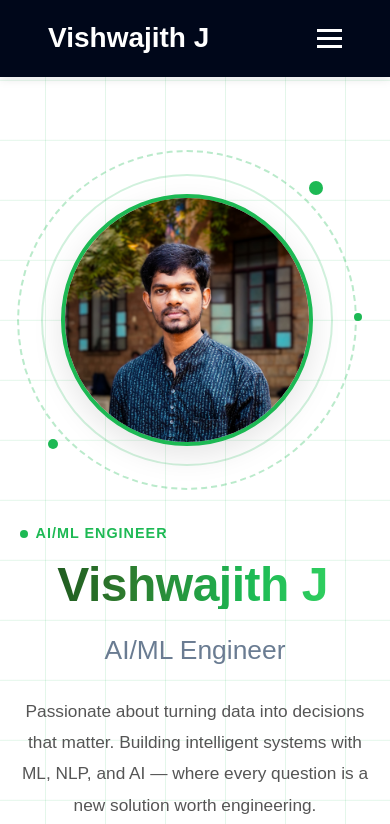
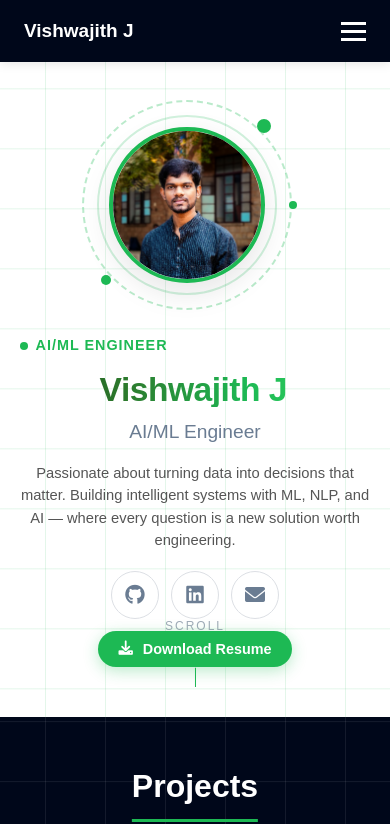
Before and after one commit to jvishwajith/vishwajith-portfolio, a plain HTML site: page index.html in a window 390 px wide. Shown: the top 824 px of the page. Drawn offline with Linux system fonts and the light colour scheme.

Commit message:
Updated v2  HTML, CSS, and JS files

```diff
--- a/styles.css
+++ b/styles.css
@@ -149,7 +149,7 @@ header {
 .logo {
     font-family: 'Syne', sans-serif;
     color: var(--white);
-    font-size: 28px;
+    font-size: 23px;
     font-weight: 700;
 }
 
@@ -483,27 +483,48 @@ header {
 }
 
 @media screen and (max-width: 800px) {
+    .hero-section {
+        padding: 120px 0 60px;
+        min-height: auto;
+    }
+
     .hero-content {
         flex-direction: column;
         text-align: center;
-        gap: 2rem;
+        gap: 1.5rem;
+    }
+
+    .profile-rings {
+        width: 260px;
+        height: 260px;
     }
 
     .hero-name {
-        font-size: 3rem;
+        font-size: 2.6rem;
         white-space: normal;
+        margin-bottom: 12px;
+    }
+
+    .hero-role {
+        font-size: 1.4rem;
+        margin-bottom: 18px;
+    }
+
+    .hero-description {
+        font-size: 1rem;
+        line-height: 1.6;
+        margin: 0 auto 25px auto;
     }
 
     .hero-actions {
         justify-content: center;
-    }
-
-    .hero-description {
-        margin: 0 auto 30px auto;
+        gap: 12px;
     }
 
     .hero-resume-btn {
         margin-left: 0;
+        padding: 11px 22px;
+        font-size: 0.95rem;
     }
 }
 
@@ -651,7 +672,7 @@ header {
 .skills-container,
 .certifications-container {
     flex: 1;
-    min-width: 300px;
+    min-width: 260px;
 }
 
 .skills-container h3,
@@ -1007,6 +1028,14 @@ header {
 }
 
 @media screen and (max-width: 991px) {
+    #navbar {
+        padding: 1rem 1.5rem;
+    }
+
+    .logo {
+        font-size: 21px;
+    }
+
     .nav-links {
         position: fixed;
         top: -100%;
@@ -1049,7 +1078,7 @@ header {
     }
 
     .projects-grid {
-        grid-template-columns: repeat(auto-fill, minmax(300px, 1fr));
+        grid-template-columns: repeat(auto-fill, minmax(270px, 1fr));
     }
 
     .contact-wrapper {
@@ -1093,4 +1122,38 @@ header {
         bottom: 20px;
         right: 20px;
     }
+
+    .hero-section {
+        padding: 100px 0 50px;
+    }
+
+    .profile-rings {
+        width: 210px;
+        height: 210px;
+    }
+
+    .hero-name {
+        font-size: 2.1rem;
+        margin-bottom: 10px;
+    }
+
+    .hero-role {
+        font-size: 1.2rem;
+        margin-bottom: 15px;
+    }
+
+    .hero-description {
+        font-size: 0.92rem;
+        line-height: 1.5;
+        margin-bottom: 20px;
+    }
+
+    .hero-resume-btn {
+        padding: 10px 20px;
+        font-size: 0.9rem;
+    }
+
+    .logo {
+        font-size: 19px;
+    }
 }
```
